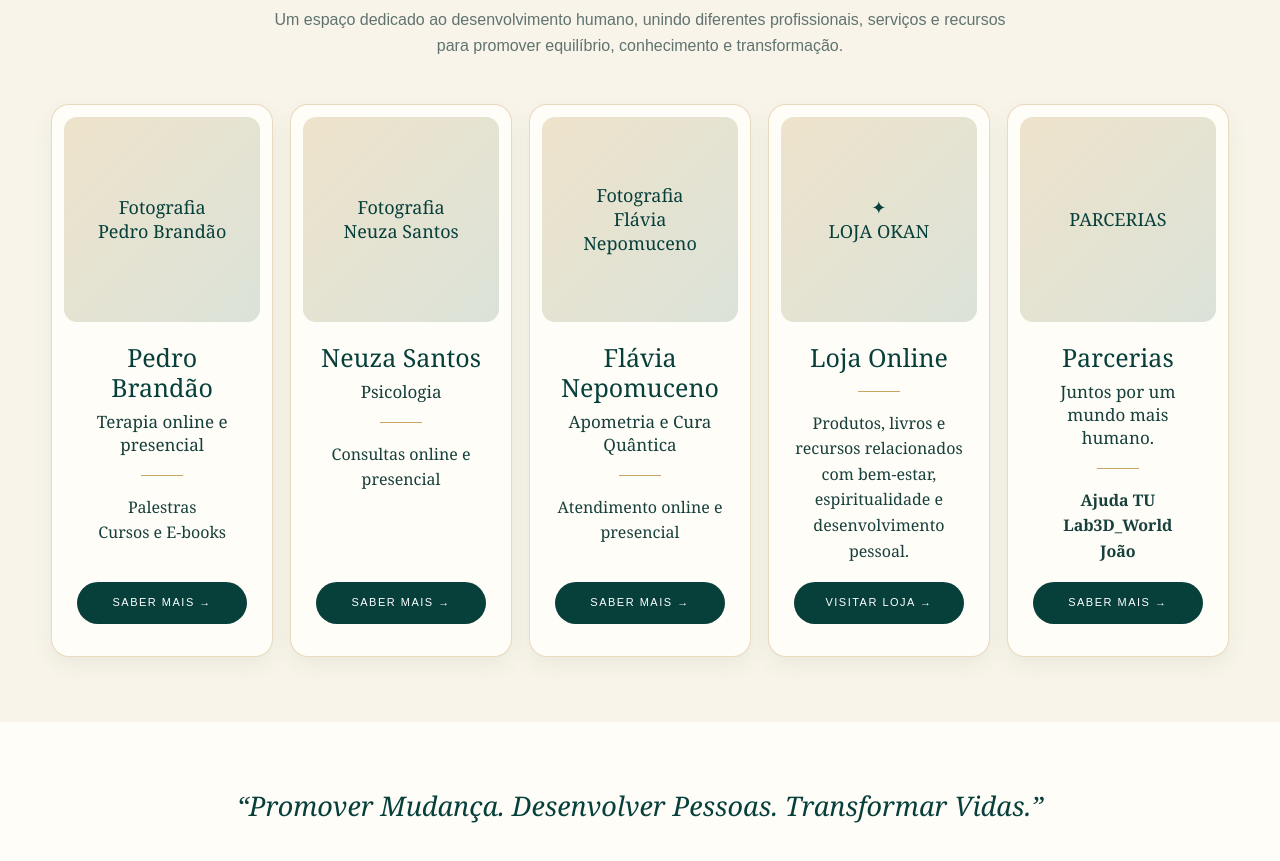
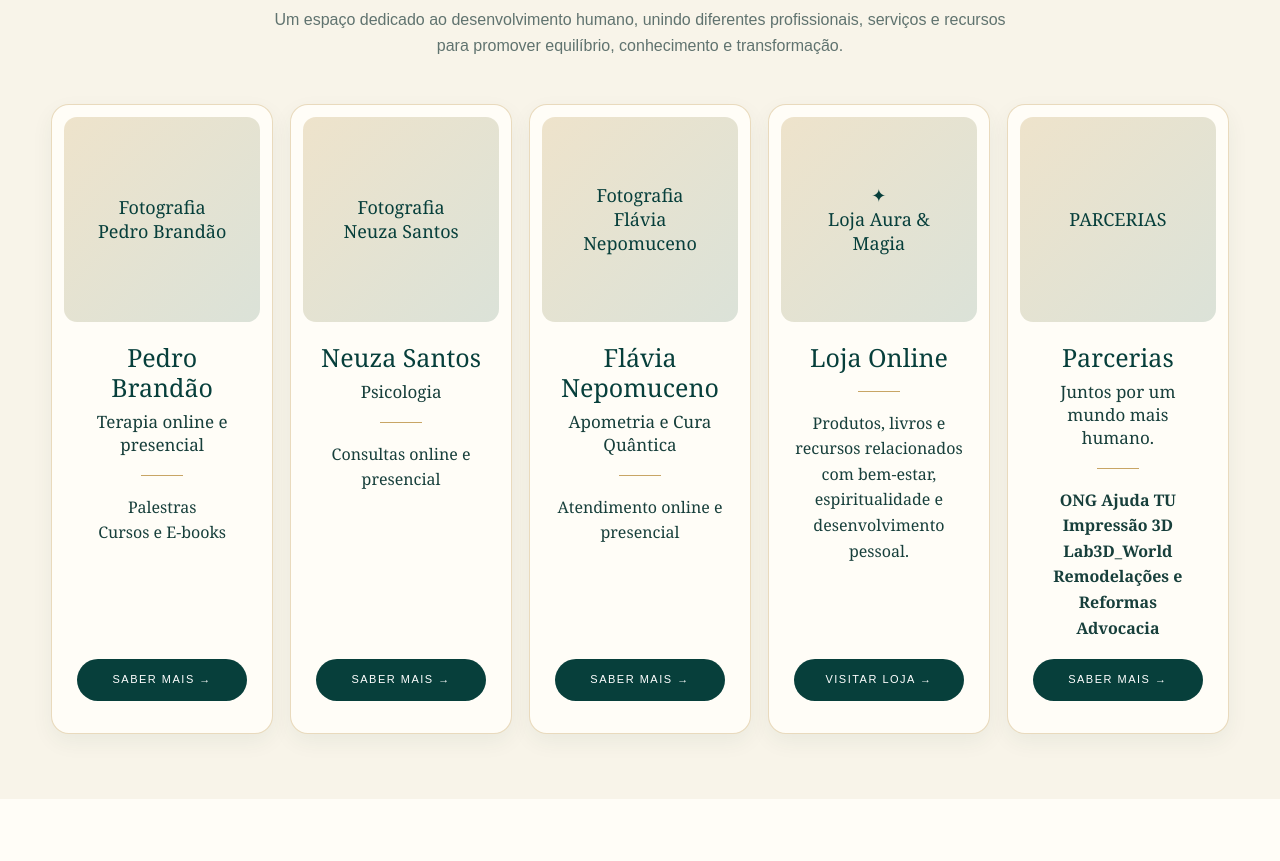
Before and after one commit to SaniVB/OKAN, a plain HTML site: page index.html in a window 1280 px wide. Shown: the part 562-1423 px from the top of the page. Drawn offline with Linux system fonts and the light colour scheme.

Commit message:
Update index.html

```diff
--- a/index.html
+++ b/index.html
@@ -144,7 +144,7 @@ Desenvolvimento Pessoal
 </article>
 
 <article class="card" id="loja">
-<div class="foto">✦<br>LOJA OKAN</div>
+<div class="foto">✦<br>Loja Aura & Magia</div>
 <div class="conteudo">
 <h3>Loja Online</h3>
 <div class="linha"></div>
@@ -160,9 +160,10 @@ Desenvolvimento Pessoal
 <h4>Juntos por um mundo mais humano.</h4>
 <div class="linha"></div>
 <ul>
-<li><strong>Ajuda TU</strong></li>
-<li><strong>Lab3D_World</strong></li>
-<li><strong>João</strong></li>
+<li><strong>ONG Ajuda TU</strong></li>
+<li><strong>Impressão 3D Lab3D_World</strong></li>
+<li><strong>Remodelações e Reformas</strong></li>
+ <li><strong>Advocacia</strong></li>
 </ul>
 <a class="botao" href="parcerias.html">Saber mais →</a>
 </div>
```
